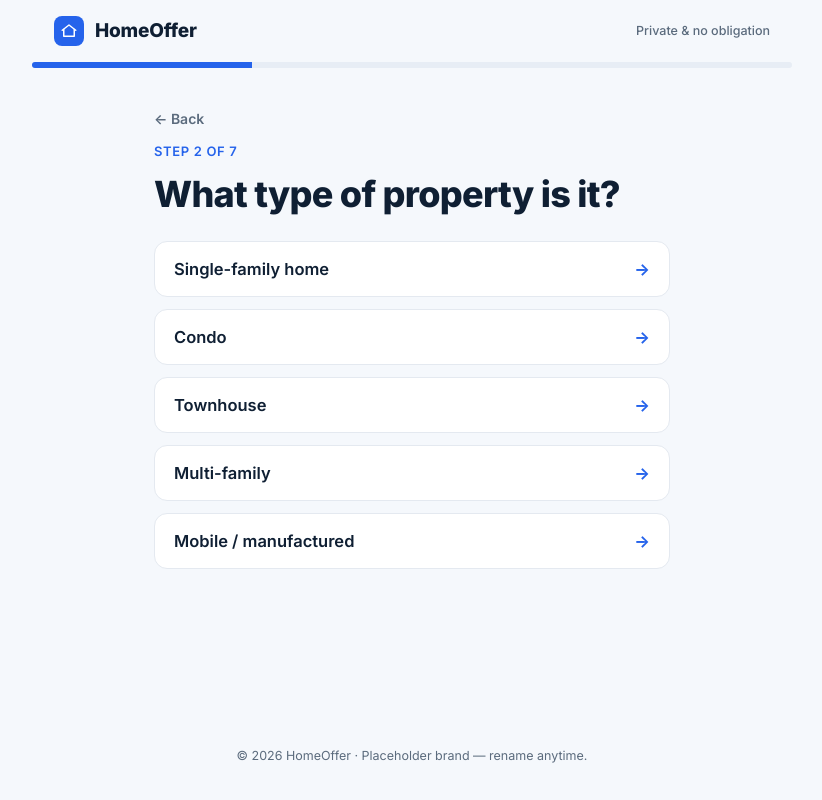
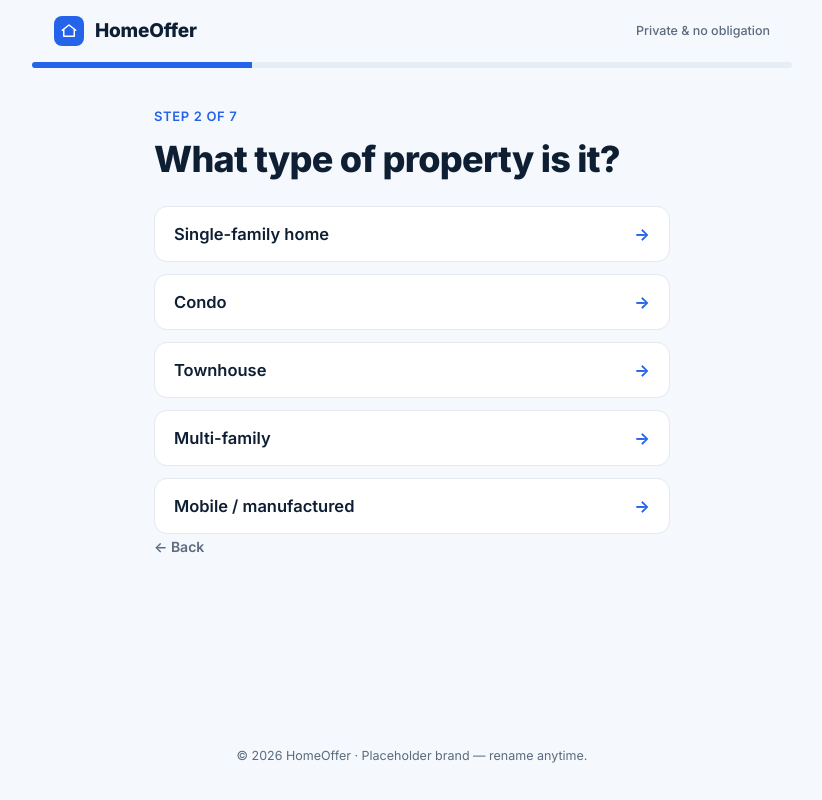
Before and after one commit to anthonyjreyna/swyft, a Next.js app: page /step-2 in a window 1280 px wide. Shown: the whole page, without its empty margins (228-1050 px from the left). Built offline with nearby package versions, Linux system fonts and the light colour scheme.

Commit message:
Update funnel.js

```diff
--- a/components/funnel.js
+++ b/components/funnel.js
@@ -38,8 +38,16 @@ export function Brand() {
   );
 }
 
-export function FunnelLayout({ step, title, subtitle, children, showBack = true }) {
+export function BackLink() {
   const router = useRouter();
+  return (
+    <button className="f-back" type="button" onClick={() => router.back()}>
+      {"\u2190"} Back
+    </button>
+  );
+}
+
+export function FunnelLayout({ step, title, subtitle, children }) {
   const pct = Math.round((step / TOTAL_STEPS) * 100);
   return (
     <div className="funnel">
@@ -53,11 +61,6 @@ export function FunnelLayout({ step, title, subtitle, children, showBack = true
       </div>
 
       <main className="f-main">
-        {showBack ? (
-          <button className="f-back" type="button" onClick={() => router.back()}>
-            {"\u2190"} Back
-          </button>
-        ) : null}
         <div className="f-stepno">Step {step} of {TOTAL_STEPS}</div>
         <h1 className="f-title">{title}</h1>
         {subtitle ? <p className="f-sub">{subtitle}</p> : null}
@@ -78,6 +81,7 @@ export function Choices({ name, options, next }) {
     router.push(next);
   };
   return (
+    <>
       <div className="choices">
         {options.map((o) => (
           <button className="choice" key={o} type="button" onClick={() => pick(o)}>
@@ -86,5 +90,7 @@ export function Choices({ name, options, next }) {
           </button>
         ))}
       </div>
+      <BackLink />
+    </>
   );
 }
```
Lines whose indentation alone changed are shown as unchanged.
